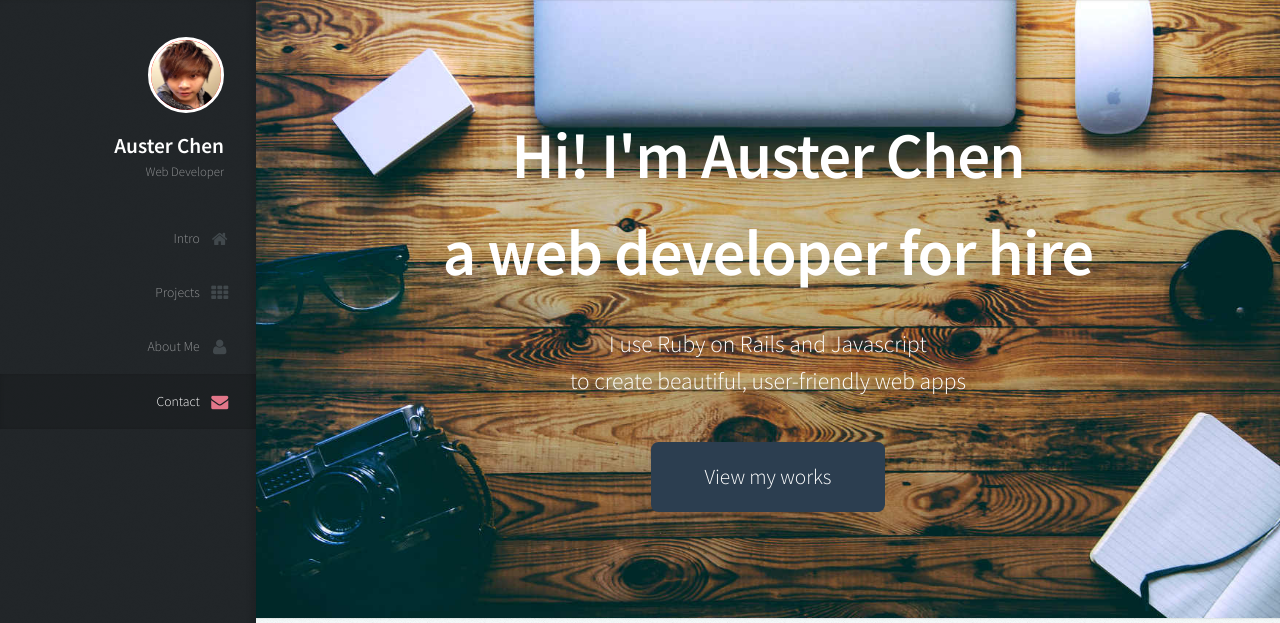
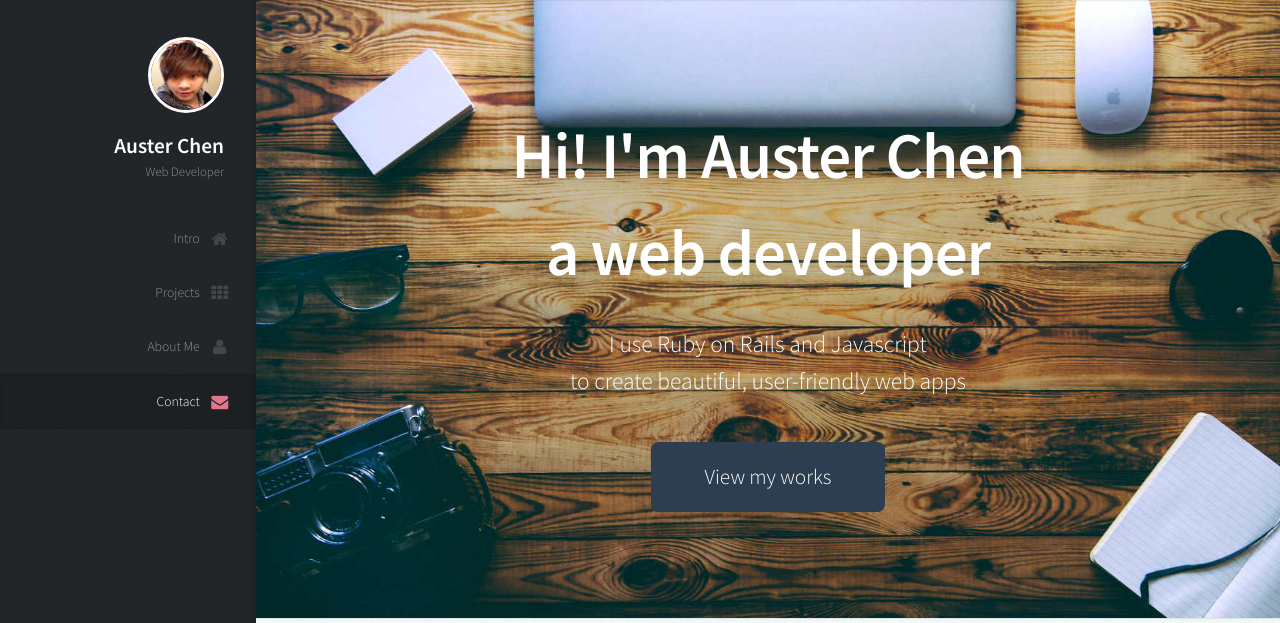
Before and after one commit to Teaflavored/AusterChen, a Rails app: page / in a window 1280 px wide. Shown: the top 623 px of the page. Run offline with Rails 7, Linux system fonts and the light colour scheme; style sheets or scripts are compiled from the project's sources; some libraries are stand-ins or nearby versions.

Commit message:
removed for hire

```diff
--- a/app/views/static_pages/index.html.erb
+++ b/app/views/static_pages/index.html.erb
@@ -59,7 +59,7 @@
 			<div class="container">
 
 				<header>
-					<h2 class="alt">Hi! I'm Auster Chen<br> a web developer for hire</h2>
+					<h2 class="alt">Hi! I'm Auster Chen<br> a web developer</h2>
 					<p>I use Ruby on Rails and Javascript <br />
 					to create beautiful, user-friendly web apps</p>
 				</header>
```
